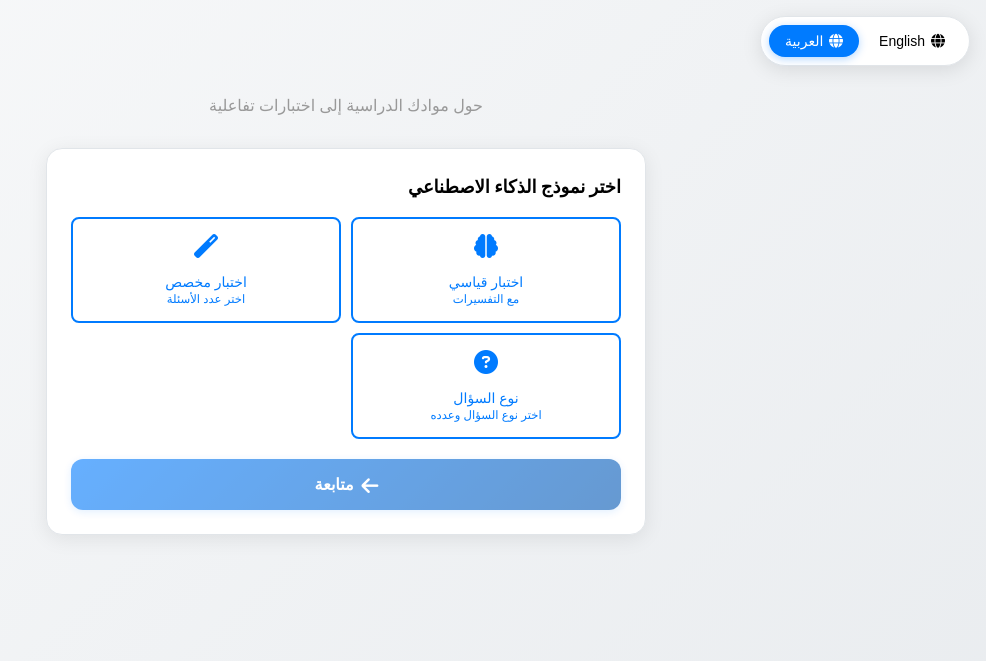
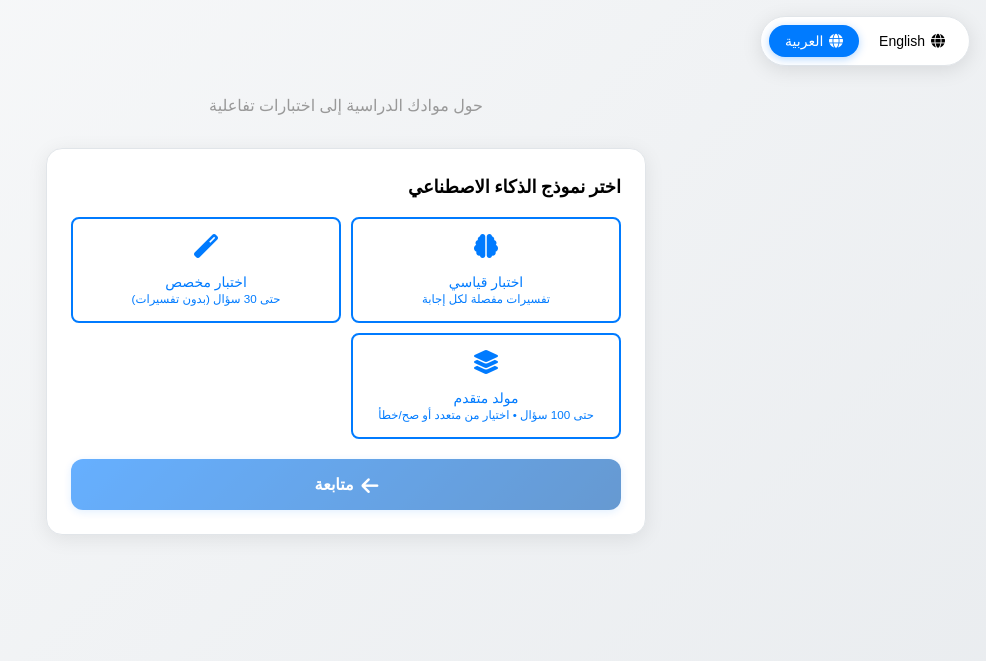
Before and after one commit to RefOoSami001/quiz-mini-app, a Flask app: page / in a window 1280 px wide. Shown: the top 661 px of the page, without its empty margins (294-1280 px from the left). Run offline with Flask 3, Linux system fonts and the light colour scheme; some libraries are stand-ins or nearby versions.

Commit message:
Reorder flow: choose input type first, then model; enhance model descriptions; add count input with limits (Model2 max 30, Model3 max 100); updated navigation handlers

```diff
--- a/templates/index.html
+++ b/templates/index.html
@@ -951,29 +951,29 @@
             <div class="step-title" data-en="Choose AI Model" data-ar="اختر نموذج الذكاء الاصطناعي">Choose AI Model</div>
             <div class="model-options">
                 <button class="model-btn" data-model="1">
-                        <i class="fas fa-brain"></i>
+                    <i class="fas fa-brain"></i>
                     <div>
                         <div data-en="Standard Quiz" data-ar="اختبار قياسي">Standard Quiz</div>
-                        <small data-en="With explanations" data-ar="مع التفسيرات">With explanations</small>
+                        <small data-en="Detailed explanations for each answer" data-ar="تفسيرات مفصلة لكل إجابة">Detailed explanations for each answer</small>
                     </div>
                 </button>
                 <button class="model-btn" data-model="2">
-                        <i class="fas fa-magic"></i>
+                    <i class="fas fa-magic"></i>
                     <div>
                         <div data-en="Custom Quiz" data-ar="اختبار مخصص">Custom Quiz</div>
-                        <small data-en="Choose question count" data-ar="اختر عدد الأسئلة">Choose question count</small>
+                        <small data-en="Up to 30 questions (no explanations)" data-ar="حتى 30 سؤال (بدون تفسيرات)">Up to 30 questions (no explanations)</small>
                     </div>
                 </button>
                 <button class="model-btn" data-model="3">
-                        <i class="fas fa-question-circle"></i>
+                    <i class="fas fa-layer-group"></i>
                     <div>
-                        <div data-en="Question Type" data-ar="نوع السؤال">Question Type</div>
-                        <small data-en="Choose question type and count" data-ar="اختر نوع السؤال وعدده">Choose question type and count</small>
+                        <div data-en="Advanced Generator" data-ar="مولد متقدم">Advanced Generator</div>
+                        <small data-en="Up to 100 questions • MCQ or True/False" data-ar="حتى 100 سؤال • اختيار من متعدد أو صح/خطأ">Up to 100 questions • MCQ or True/False</small>
                     </div>
                 </button>
             </div>
             <div class="step-navigation">
-            <button class="btn" id="nextStep1" disabled>
+                <button class="btn" id="nextStep1" disabled>
                 <i class="fas fa-arrow-right"></i>
                     <span data-en="Continue" data-ar="متابعة">Continue</span>
             </button>
@@ -1009,6 +1009,7 @@
                     <span data-en="30 Questions" data-ar="30 سؤال">30 Questions</span>
                 </button>
             </div>
+            <input type="number" id="countInput" min="1" max="30" value="10" style="width:100%;padding:12px;border:1px solid var(--tg-theme-section-separator-color, #e1e5e9);border-radius:8px;margin:8px 0;" data-en-placeholder="Or enter a number" data-ar-placeholder="أو أدخل رقماً" placeholder="Or enter a number" />
             <div id="questionTypeSection" style="display:none; margin-top: 10px;">
                 <div class="step-title" style="margin-bottom:10px;" data-en="Choose question type" data-ar="اختر نوع الأسئلة">Choose question type</div>
                 <div class="input-type-options">
@@ -1320,8 +1321,22 @@
                     });
                 });
 
+                // Count input manual entry with validation
+                const countInput = document.getElementById('countInput');
+                if (countInput) {
+                    countInput.addEventListener('input', () => {
+                        const max = parseInt(countInput.max || '30');
+                        let val = parseInt(countInput.value || '0');
+                        if (isNaN(val) || val < 1) val = 1;
+                        if (val > max) val = max;
+                        countInput.value = String(val);
+                        this.selectedCount = val;
+                        document.getElementById('nextStep2').disabled = false;
+                    });
+                }
+
                 // Input type selection
-                document.querySelectorAll('.input-btn').forEach(btn => {
+                document.querySelectorAll('#step3 .input-btn').forEach(btn => {
                     btn.addEventListener('click', (e) => {
                         document.querySelectorAll('.input-btn').forEach(b => b.classList.remove('selected'));
                         e.target.classList.add('selected');
@@ -1343,33 +1358,29 @@
                 // Step navigation
                 document.getElementById('nextStep1').addEventListener('click', () => {
                     if (this.selectedModel === '2' || this.selectedModel === '3') {
-                        // If model 3, reveal question type section
                         const qTypeSec = document.getElementById('questionTypeSection');
-                        if (this.selectedModel === '3' && qTypeSec) {
-                            qTypeSec.style.display = 'block';
-                        } else if (qTypeSec) {
-                            qTypeSec.style.display = 'none';
+                        const countInput = document.getElementById('countInput');
+                        if (this.selectedModel === '3') {
+                            if (qTypeSec) qTypeSec.style.display = 'block';
+                            if (countInput) { countInput.max = '100'; if (parseInt(countInput.value) > 100) countInput.value = '20'; }
+                        } else {
+                            if (qTypeSec) qTypeSec.style.display = 'none';
+                            if (countInput) { countInput.max = '30'; if (parseInt(countInput.value) > 30) countInput.value = '10'; }
                         }
                         this.showStep(2);
                     } else {
-                        this.showStep(3);
+                        // Model 1 goes directly to input step chosen earlier
+                        if (this.selectedInputType === 'text') this.showStep(4); else this.showStep(5);
                     }
                 });
 
                 document.getElementById('nextStep2').addEventListener('click', () => {
-                    this.showStep(3);
+                    if (this.selectedInputType === 'text') this.showStep(4); else this.showStep(5);
                 });
 
                 document.getElementById('nextStep3').addEventListener('click', () => {
-                    console.log('Selected input type:', this.selectedInputType);
-                    if (this.selectedInputType === 'text') {
-                        this.showStep(4);
-                    } else if (this.selectedInputType === 'pdf') {
-                        this.showStep(5);
-                    } else {
-                        console.log('No input type selected');
-                        this.showMessage('Please select an input type first.', 'error');
-                    }
+                    // After choosing input type, go to model selection
+                    this.showStep(1);
                 });
 
                 // Back navigation
```
